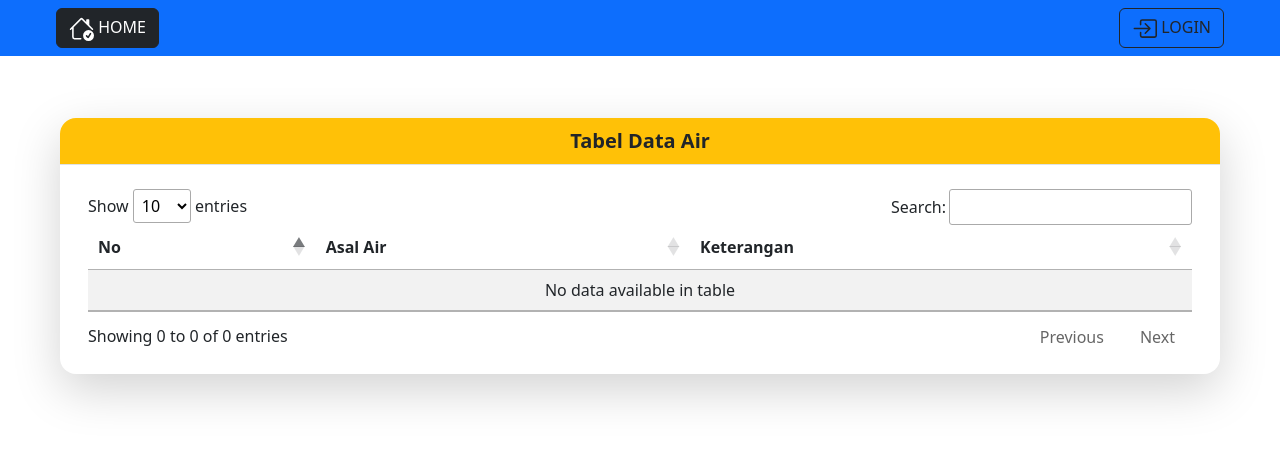
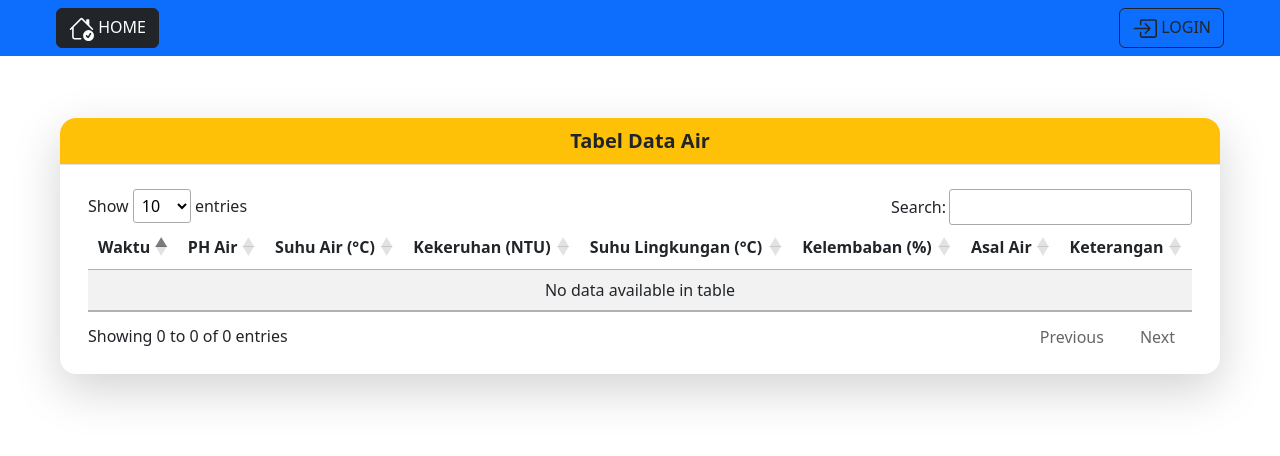
Before and after one commit to Surfer-Master/metopen-app, a PHP site: page / in a window 1280 px wide. Shown: the top 456 px of the page. Run offline with PHP 8.4, Linux system fonts and the light colour scheme; data comes from the database, SQL or seed files in the repository; data that the repository does not hold is empty; some libraries are stand-ins or nearby versions.

Commit message:
Update Bagian Index

```diff
--- a/Model/data.model.php
+++ b/Model/data.model.php
@@ -25,7 +25,7 @@ class DataModel extends Connection
 
     protected function findAllIndex()
     {
-        $sql = "SELECT DISTINCT asal, status FROM data LEFT OUTER JOIN asal_air ON data.asal_air_id = asal_air.id";
+        $sql = "SELECT created_at, asal, ph_air, suhu_air, kekeruhan, suhu_lingkungan, kelembaban_lingkungan, status FROM data LEFT OUTER JOIN asal_air ON data.asal_air_id = asal_air.id ORDER BY asal LIMIT 1";
         $result = $this->connect()->query($sql);
         if($result->num_rows > 0) {
             while ($data = mysqli_fetch_assoc($result)) {
--- a/View/data.view.php
+++ b/View/data.view.php
@@ -31,11 +31,15 @@ class DataView extends DataController
     public function showIndex()
     {
         $datas = $this->get_Data_Index();
-        $no = 1;
         if ($datas != null) {
             foreach ($datas as $data) { ?>
                 <tr>
-                    <td class="text-start"><?php echo $no++ ?></td>
+                    <td class="text-start"><?php echo $data['created_at']/* = date("H:i:s") */ ?></td>
+                    <td class="text-start"><?php echo $data['ph_air'] ?></td>
+                    <td class="text-start"><?php echo $data['suhu_air'] ?></td>
+                    <td class="text-start"><?php echo $data['kekeruhan'] ?></td>
+                    <td class="text-start"><?php echo $data['suhu_lingkungan'] ?></td>
+                    <td class="text-start"><?php echo $data['kelembaban_lingkungan'] ?></td>
                     <td class="text-start"><?php echo $data['asal'] ?></td>
                     <td class="text-start">
                         <span class="bg-success fw-bold text-white p-1 border-0 border-bottom rounded-2 ps-2 pe-2">
--- a/index.php
+++ b/index.php
@@ -63,11 +63,16 @@ $datas = new DataView();
                     <div class="col-md-12 table-responsive text-center">
                         <table class="table table-striped align-middle" id="data_grafik_table">
                             <thead>
-                                <tr>
-                                    <th>No</th>
-                                    <th>Asal Air</th>
-                                    <th>Keterangan</th>
-                                </tr>
+                            <tr>
+                                <th>Waktu</th>
+                                <th>PH Air</th>
+                                <th>Suhu Air (°C)</th>
+                                <th>Kekeruhan (NTU)</th>
+                                <th>Suhu Lingkungan (°C)</th>
+                                <th>Kelembaban (%)</th>
+                                <th>Asal Air</th>
+                                <th>Keterangan</th>
+                            </tr>
                             </thead>
                             <tbody>
                                 <?php $datas->showIndex() ?>
```
